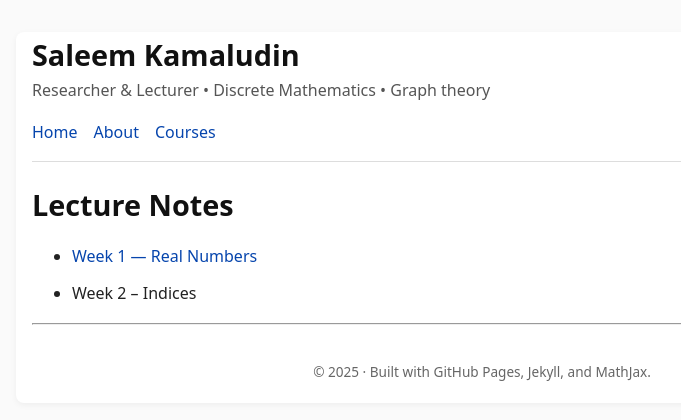
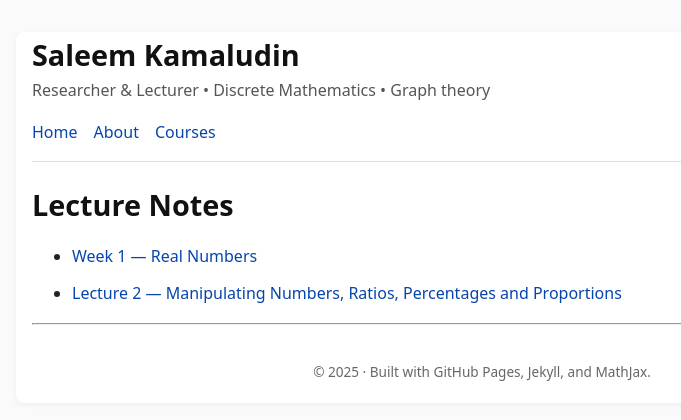
Before and after one commit to SaleemKamaludin/SaleemKamaludin.github.io, a Jekyll site: the page built from courses/math-1115/lecture-notes/index.md, in a window 1280 px wide. Shown: the top 420 px of the page, without its empty margins (158-839 px from the left). Built offline with Jekyll 4.4.1, drawn with Linux system fonts in a browser that asks for light colours.

Commit message:
Update Week 2 lecture note link

```diff
--- a/courses/math-1115/lecture-notes/index.md
+++ b/courses/math-1115/lecture-notes/index.md
@@ -8,4 +8,4 @@ permalink: /courses/math-1115/lecture-notes/
 
 - [Week 1 — Real Numbers]({{ '/courses/math-1115/lecture-notes/week-1/' | relative_url }})
 
-- Week 2 – Indices
+- [Lecture 2 — Manipulating Numbers, Ratios, Percentages and Proportions]({{ '/courses/math-1115/lecture-notes/lecture2/' | relative_url }})
```
